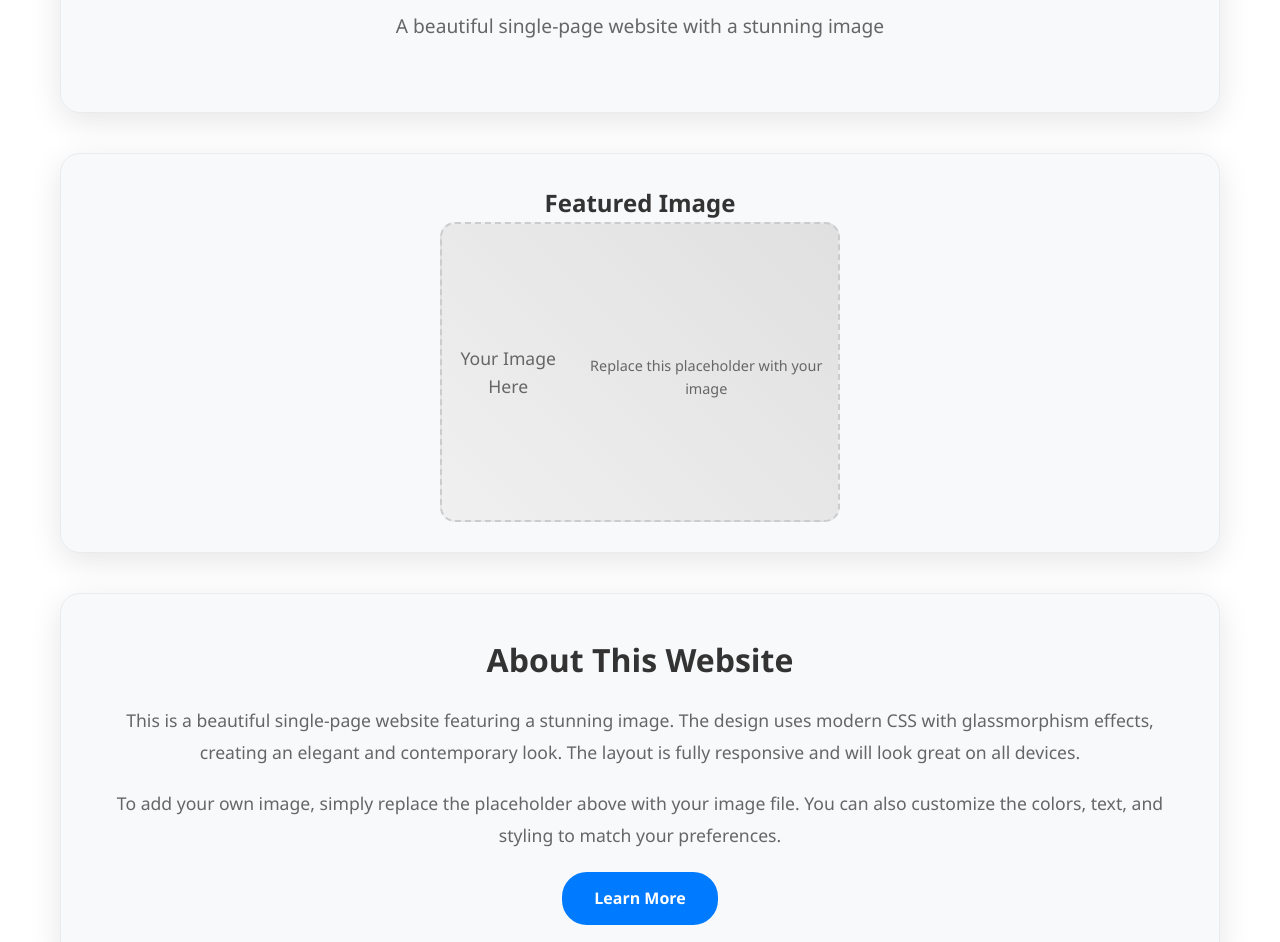
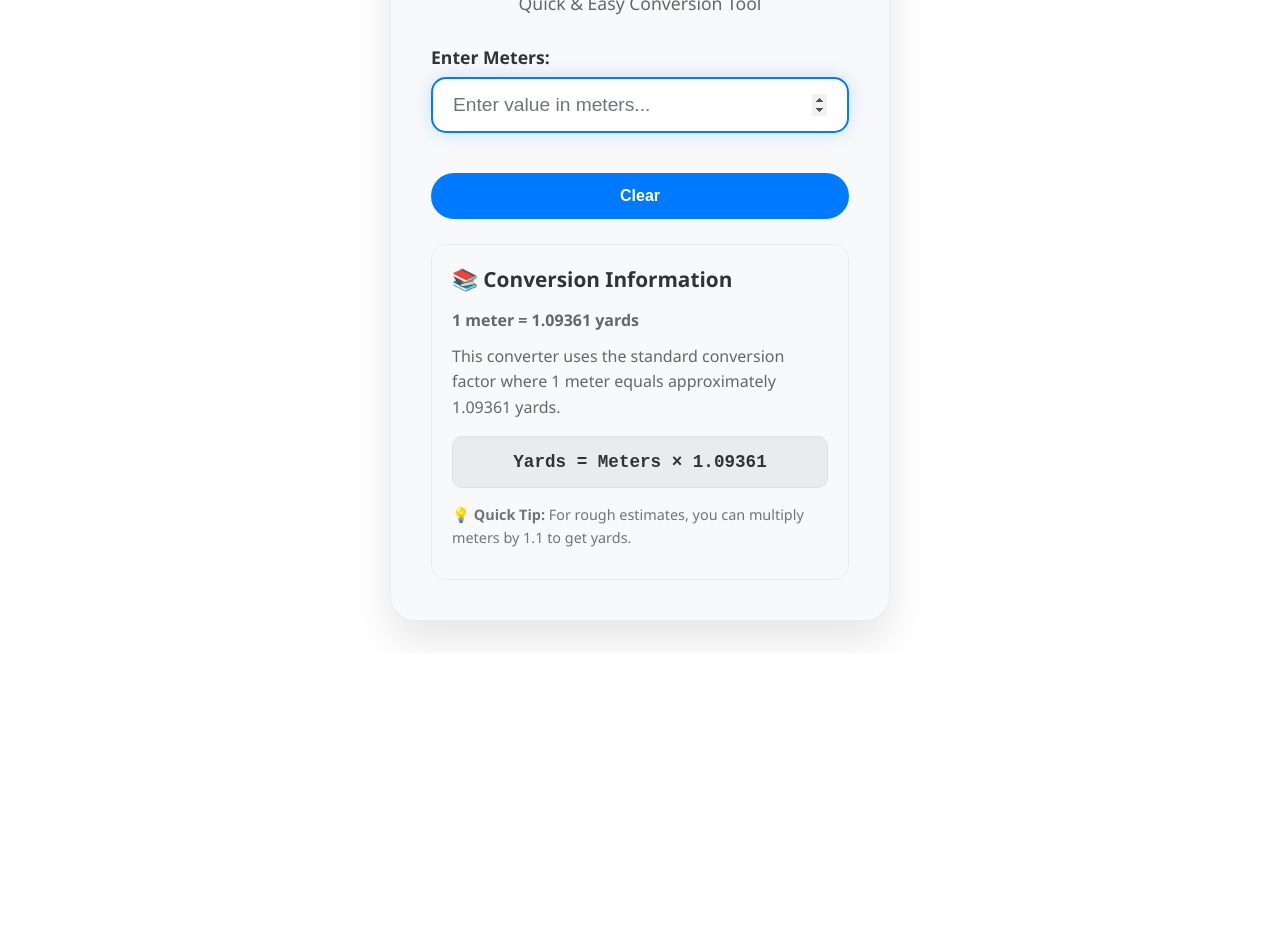
Before and after one commit to jiaogeorge/convertor, a plain HTML site: page index.html in a window 1280 px wide. Shown: the part 147-1089 px from the top of the page. After the commit the page ends 800 px from the top, so only its background shows below. Drawn offline with Linux system fonts and the light colour scheme.

Commit message:
Update index.html to be meter to yard converter with white theme

```diff
--- a/index.html
+++ b/index.html
@@ -3,7 +3,7 @@
 <head>
     <meta charset="UTF-8">
     <meta name="viewport" content="width=device-width, initial-scale=1.0">
-    <title>My Website</title>
+    <title>Meter to Yard Converter</title>
     <style>
         * {
             margin: 0;
@@ -13,166 +13,290 @@
 
         body {
             font-family: 'Segoe UI', Tahoma, Geneva, Verdana, sans-serif;
-            line-height: 1.6;
-            color: #333;
             background: #ffffff;
             min-height: 100vh;
+            display: flex;
+            align-items: center;
+            justify-content: center;
+            padding: 20px;
         }
 
         .container {
-            max-width: 1200px;
-            margin: 0 auto;
-            padding: 20px;
-            text-align: center;
+            background: #f8f9fa;
+            border-radius: 25px;
+            padding: 40px;
+            box-shadow: 0 20px 40px rgba(0, 0, 0, 0.1);
+            border: 1px solid #e9ecef;
+            max-width: 500px;
+            width: 100%;
         }
 
         .header {
+            text-align: center;
+            margin-bottom: 30px;
+        }
+
+        h1 {
+            color: #333;
+            font-size: 2.5rem;
+            margin-bottom: 10px;
+        }
+
+        .subtitle {
+            color: #666;
+            font-size: 1.1rem;
+        }
+
+        .converter-form {
+            display: flex;
+            flex-direction: column;
+            gap: 25px;
+        }
+
+        .input-group {
+            position: relative;
+        }
+
+        .input-group label {
+            display: block;
+            color: #333;
+            font-weight: 600;
+            margin-bottom: 8px;
+            font-size: 1.1rem;
+        }
+
+        .input-field {
+            width: 100%;
+            padding: 15px 20px;
+            border: 2px solid #dee2e6;
+            border-radius: 15px;
+            background: #ffffff;
+            color: #333;
+            font-size: 1.2rem;
+            font-weight: 500;
+            transition: all 0.3s ease;
+        }
+
+        .input-field:focus {
+            outline: none;
+            border-color: #007bff;
+            box-shadow: 0 0 20px rgba(0, 123, 255, 0.2);
+        }
+
+        .input-field::placeholder {
+            color: #6c757d;
+        }
+
+        .result {
+            background: #e9ecef;
+            border-radius: 15px;
+            padding: 20px;
+            text-align: center;
+            border: 1px solid #dee2e6;
+            margin-top: 10px;
+        }
+
+        .result-value {
+            font-size: 2rem;
+            font-weight: bold;
+            color: #333;
+            margin-bottom: 5px;
+        }
+
+        .result-label {
+            color: #666;
+            font-size: 1rem;
+        }
+
+        .conversion-info {
             background: #f8f9fa;
-            border-radius: 20px;
-            padding: 40px;
-            margin-bottom: 40px;
-            box-shadow: 0 8px 32px rgba(0, 0, 0, 0.1);
+            border-radius: 15px;
+            padding: 20px;
+            margin-top: 25px;
             border: 1px solid #e9ecef;
         }
 
-        h1 {
-            font-size: 3rem;
-            margin-bottom: 20px;
+        .conversion-info h3 {
             color: #333;
-            text-shadow: none;
+            margin-bottom: 15px;
+            font-size: 1.3rem;
         }
 
-        .subtitle {
-            font-size: 1.2rem;
+        .conversion-info p {
             color: #666;
-            margin-bottom: 30px;
+            line-height: 1.6;
+            margin-bottom: 10px;
         }
 
-        .image-container {
-            background: #f8f9fa;
-            border-radius: 20px;
-            padding: 30px;
-            margin-bottom: 40px;
-            box-shadow: 0 8px 32px rgba(0, 0, 0, 0.1);
-            border: 1px solid #e9ecef;
+        .formula {
+            background: #e9ecef;
+            border-radius: 10px;
+            padding: 15px;
+            margin-top: 15px;
+            text-align: center;
+            border: 1px solid #dee2e6;
         }
 
-        .main-image {
-            max-width: 100%;
-            height: auto;
-            border-radius: 15px;
-            box-shadow: 0 10px 30px rgba(0, 0, 0, 0.3);
-            transition: transform 0.3s ease;
+        .formula-text {
+            color: #333;
+            font-family: 'Courier New', monospace;
+            font-size: 1.1rem;
+            font-weight: bold;
         }
 
-        .main-image:hover {
-            transform: scale(1.02);
+        .clear-btn {
+            background: #007bff;
+            color: white;
+            border: 2px solid #007bff;
+            padding: 12px 25px;
+            border-radius: 25px;
+            font-size: 1rem;
+            font-weight: 600;
+            cursor: pointer;
+            transition: all 0.3s ease;
+            margin-top: 15px;
+            width: 100%;
         }
 
-        .placeholder-image {
-            width: 400px;
-            height: 300px;
-            background: linear-gradient(45deg, #f0f0f0, #e0e0e0);
-            border-radius: 15px;
-            display: flex;
-            align-items: center;
-            justify-content: center;
-            margin: 0 auto;
-            color: #666;
-            font-size: 1.1rem;
-            border: 2px dashed #ccc;
-        }
-
-        .content {
-            background: #f8f9fa;
-            border-radius: 20px;
-            padding: 40px;
-            box-shadow: 0 8px 32px rgba(0, 0, 0, 0.1);
-            border: 1px solid #e9ecef;
-        }
-
-        .content h2 {
-            color: #333;
-            margin-bottom: 20px;
-            font-size: 2rem;
-        }
-
-        .content p {
-            color: #666;
-            font-size: 1.1rem;
-            line-height: 1.8;
-            margin-bottom: 20px;
-        }
-
-        .button {
-            display: inline-block;
-            background: #007bff;
-            color: white;
-            padding: 12px 30px;
-            text-decoration: none;
-            border-radius: 25px;
-            font-weight: bold;
-            transition: all 0.3s ease;
-            border: 2px solid #007bff;
-        }
-
-        .button:hover {
+        .clear-btn:hover {
             background: #0056b3;
             transform: translateY(-2px);
             box-shadow: 0 5px 15px rgba(0, 0, 0, 0.2);
         }
 
-        @media (max-width: 768px) {
+        @media (max-width: 600px) {
+            .container {
+                padding: 30px 20px;
+            }
+
             h1 {
                 font-size: 2rem;
             }
 
-            .container {
-                padding: 10px;
+            .input-field {
+                font-size: 1.1rem;
+                padding: 12px 15px;
             }
 
-            .header, .image-container, .content {
-                padding: 20px;
+            .result-value {
+                font-size: 1.5rem;
             }
+        }
 
-            .placeholder-image {
-                width: 100%;
-                height: 200px;
-            }
+        .error {
+            color: #dc3545;
+            font-size: 0.9rem;
+            margin-top: 5px;
+            display: none;
         }
     </style>
 </head>
 <body>
     <div class="container">
         <div class="header">
-            <h1>Welcome to My Website</h1>
-            <p class="subtitle">A beautiful single-page website with a stunning image</p>
+            <h1>📏 Meter to Yard</h1>
+            <p class="subtitle">Quick & Easy Conversion Tool</p>
         </div>
 
-        <div class="image-container">
-            <h2>Featured Image</h2>
-            <!-- Replace the placeholder with your actual image -->
-            <div class="placeholder-image">
-                <p>Your Image Here</p>
-                <p style="font-size: 0.9rem; margin-top: 10px;">Replace this placeholder with your image</p>
+        <form class="converter-form" id="converterForm">
+            <div class="input-group">
+                <label for="meters">Enter Meters:</label>
+                <input
+                    type="number"
+                    id="meters"
+                    class="input-field"
+                    placeholder="Enter value in meters..."
+                    step="0.01"
+                    min="0"
+                >
+                <div class="error" id="error">Please enter a valid number</div>
             </div>
 
-            <!-- Uncomment and modify the line below to add your own image -->
-            <!-- <img src="your-image.jpg" alt="Your Image Description" class="main-image"> -->
-        </div>
+            <div class="result" id="result" style="display: none;">
+                <div class="result-value" id="resultValue">0</div>
+                <div class="result-label">Yards</div>
+            </div>
 
-        <div class="content">
-            <h2>About This Website</h2>
-            <p>
-                This is a beautiful single-page website featuring a stunning image. The design uses modern CSS with glassmorphism effects,
-                creating an elegant and contemporary look. The layout is fully responsive and will look great on all devices.
+            <button type="button" class="clear-btn" id="clearBtn">Clear</button>
+        </form>
+
+        <div class="conversion-info">
+            <h3>📚 Conversion Information</h3>
+            <p><strong>1 meter = 1.09361 yards</strong></p>
+            <p>This converter uses the standard conversion factor where 1 meter equals approximately 1.09361 yards.</p>
+
+            <div class="formula">
+                <div class="formula-text">Yards = Meters × 1.09361</div>
+            </div>
+
+            <p style="margin-top: 15px; font-size: 0.9rem; color: #6c757d;">
+                💡 <strong>Quick Tip:</strong> For rough estimates, you can multiply meters by 1.1 to get yards.
             </p>
-            <p>
-                To add your own image, simply replace the placeholder above with your image file. You can also customize the colors,
-                text, and styling to match your preferences.
-            </p>
-            <a href="#" class="button">Learn More</a>
         </div>
     </div>
+
+    <script>
+        const metersInput = document.getElementById('meters');
+        const resultDiv = document.getElementById('result');
+        const resultValue = document.getElementById('resultValue');
+        const clearBtn = document.getElementById('clearBtn');
+        const errorDiv = document.getElementById('error');
+
+        // Conversion factor: 1 meter = 1.09361 yards
+        const CONVERSION_FACTOR = 1.09361;
+
+        function convertMetersToYards(meters) {
+            return meters * CONVERSION_FACTOR;
+        }
+
+        function formatNumber(num) {
+            return parseFloat(num).toFixed(4);
+        }
+
+        function updateResult() {
+            const meters = parseFloat(metersInput.value);
+
+            if (metersInput.value === '') {
+                resultDiv.style.display = 'none';
+                errorDiv.style.display = 'none';
+                return;
+            }
+
+            if (isNaN(meters) || meters < 0) {
+                errorDiv.style.display = 'block';
+                resultDiv.style.display = 'none';
+                return;
+            }
+
+            errorDiv.style.display = 'none';
+            const yards = convertMetersToYards(meters);
+            resultValue.textContent = formatNumber(yards);
+            resultDiv.style.display = 'block';
+        }
+
+        function clearForm() {
+            metersInput.value = '';
+            resultDiv.style.display = 'none';
+            errorDiv.style.display = 'none';
+            metersInput.focus();
+        }
+
+        // Event listeners
+        metersInput.addEventListener('input', updateResult);
+        clearBtn.addEventListener('click', clearForm);
+
+        // Handle Enter key
+        metersInput.addEventListener('keypress', function(e) {
+            if (e.key === 'Enter') {
+                e.preventDefault();
+                updateResult();
+            }
+        });
+
+        // Focus on input when page loads
+        window.addEventListener('load', function() {
+            metersInput.focus();
+        });
+    </script>
 </body>
 </html>
```
